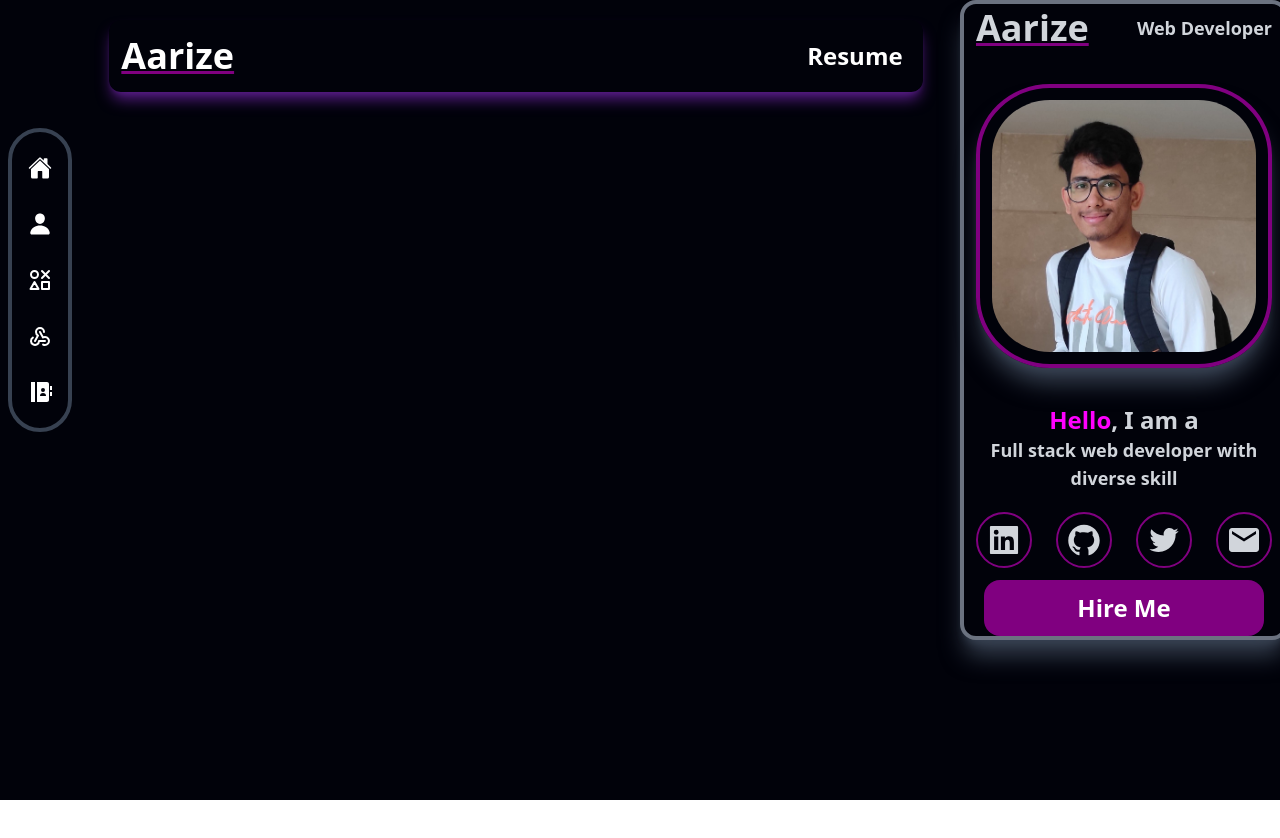
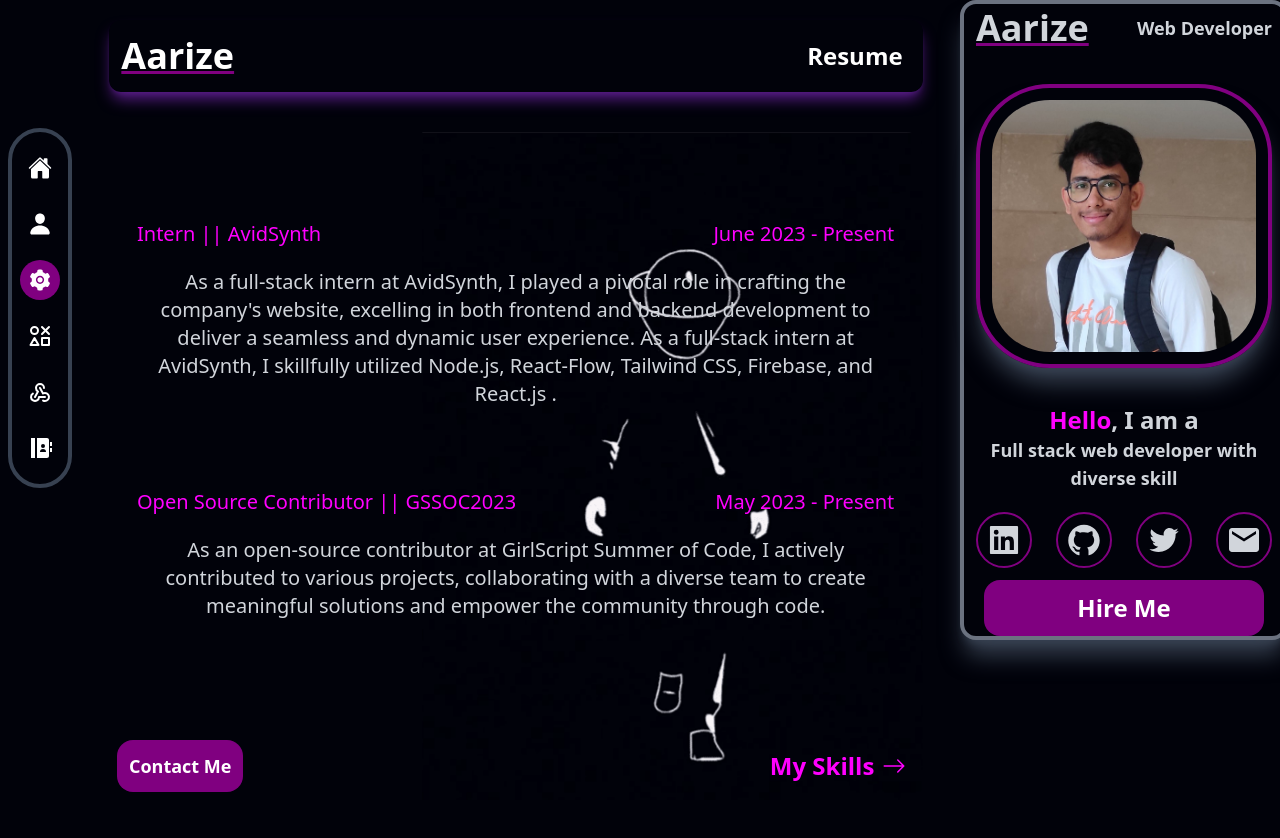
Before and after one commit to Aarize29/AarizePortfolio, a React (Vite) app: page /experience in a window 1280 px wide. Shown: the top 838 px of the page. Before the commit the page ends 800 px from the top, so only its background shows below. Built offline with nearby package versions, Linux system fonts and the light colour scheme; no server answers.

Commit message:
added experience section

```diff
--- a/src/App.jsx
+++ b/src/App.jsx
@@ -9,6 +9,7 @@ import Projects from '../src/components/main/projects/Projects'
 import Contact from '../src/components/main/contact/Contact'
 import Navbar from '../src/components/navbarComponent/Navbar'
 import { BrowserRouter as Router, Routes, Route} from 'react-router-dom'
+import Experience from './components/main/experience/Experience'
 function App() {
 
 
@@ -22,6 +23,7 @@ function App() {
          <Routes>
         <Route path='/' element={<Hero/>}/>
         <Route path='about' element={<About/>}/>
+        <Route path='experience' element={<Experience/>}/>
         <Route path='skills' element={<Skills/>}/>
         <Route path='projects' element={<Projects/>}/>
         <Route path='contact' element={<Contact/>}/>
--- a/src/components/main/MainBody.jsx
+++ b/src/components/main/MainBody.jsx
@@ -72,6 +72,9 @@ const MainBody = () => {
        <a href='#about' >
   <IoPerson className="mr-1 text-white" />
 </a>
+       <a href='#experience' >
+  <AiFillSetting className="mr-1 text-white" />
+</a>
 
 
        <a href='#skills' >
@@ -143,6 +146,37 @@ const MainBody = () => {
           {/* <a href='skills'><span className='text-fuchsia-500 flex items-center justify-between text-2xl font-semibold cursor-pointer hover:underline decoration-white'> My Skills <BsArrowRight className='m-2'/></span></a> */}
         </div>
     </div>
+
+    {/* Experience */}
+    <h1 className='text-center mt-20 text-[fuchsia] underline decoration-white text-4xl font-bold'>Experience</h1>
+    <div id='experience' className='overflow-y-scroll mt-2 w-screen text-white flex p-5 flex-col hide-scrollbar h-screen'>
+    <div className=' rounded-2xl bg-backimage p-2 transform -scale-x-100 bg-repeat-space '>
+          <div className='text-xl text-gray-300    mt-20 text-gray-300 text-center transform -scale-x-100'>
+        <div className='flex flex-col ml-5 mr-5  items-center' ><span className='text-fuchsia-500 mb-5 '>Intern At AvidSynth </span>
+        <span className='text-fuchsia-500'>June 2023 - Present</span>
+        </div>
+
+        <p className='m-5'>As a full-stack intern at AvidSynth, I played a pivotal role in crafting the company's website, excelling in both frontend and backend development to deliver a seamless and dynamic user experience.
+
+        As a full-stack intern at AvidSynth, I skillfully utilized Node.js, React-Flow, Tailwind CSS, Firebase, and React.js .
+        </p>
+        </div>
+        <div className='text-xl text-gray-300    mt-20 text-gray-300 text-center transform -scale-x-100'>
+        <div className='flex ml-5 mr-5 flex-col items-center' ><span className='text-fuchsia-500 mb-5'>Open Source Contributor At GSSOC2023 </span>
+        <span className='text-fuchsia-500'>May 2023 - Present</span>
+        </div>
+
+        <p className='m-5'>As an open-source contributor at GirlScript Summer of Code, I actively contributed to various projects, collaborating with a diverse team to create meaningful solutions and empower the community through code.
+        </p>
+        </div>
+
+
+    </div>
+    </div>
+
+
+
+
     {/* Skills */}
 
     <div id='skills' className='flex w-screen flex-col'>
--- /dev/null
+++ b/src/components/main/experience/Experience.jsx
@@ -0,0 +1,39 @@
+import React from 'react'
+import { Link } from 'react-router-dom'
+import {BsArrowRight} from 'react-icons/bs'
+const Experience = () => {
+  return (
+    <div className='overflow-y-scroll mt-2 text-white flex p-5 flex-col hide-scrollbar h-screen'>
+
+    <div className=' rounded-2xl bg-backimage p-2 transform -scale-x-100 bg-repeat-space '>
+         <div className='text-xl text-gray-300    mt-20 text-gray-300 text-center transform -scale-x-100'>
+        <div className='flex ml-5 mr-5 justify-between items-center' ><span className='text-[fuchsia]'>Intern || AvidSynth </span>
+        <span className='text-[fuchsia]'>June 2023 - Present</span>
+        </div>
+
+        <p className='m-5'>As a full-stack intern at AvidSynth, I played a pivotal role in crafting the company's website, excelling in both frontend and backend development to deliver a seamless and dynamic user experience.
+
+        As a full-stack intern at AvidSynth, I skillfully utilized Node.js, React-Flow, Tailwind CSS, Firebase, and React.js .
+        </p>
+        </div>
+       <div className='text-xl text-gray-300    mt-20 text-gray-300 text-center transform -scale-x-100'>
+        <div className='flex ml-5 mr-5 justify-between items-center' ><span className='text-[fuchsia]'>Open Source Contributor || GSSOC2023 </span>
+        <span className='text-[fuchsia]'>May 2023 - Present</span>
+        </div>
+
+        <p className='m-5'>As an open-source contributor at GirlScript Summer of Code, I actively contributed to various projects, collaborating with a diverse team to create meaningful solutions and empower the community through code.
+        </p>
+        </div>
+
+
+
+    <div className='flex items-center justify-between mt-[15%] transform -scale-x-100 '>
+          <Link to='/contact'><button className='text-white text-lg font-bold hover:bg-gray-300 w-fit h-fit p-3 rounded-2xl hover:underline hover:text-[fuchsia] bg-[purple] '>Contact Me</button></Link>
+          <Link to='/skills'><span className='text-[fuchsia] flex items-center justify-between text-2xl font-semibold cursor-pointer hover:underline decoration-white'> My Skills <BsArrowRight className='m-2'/></span></Link>
+        </div>
+    </div>
+    </div>
+  )
+}
+
+export default Experience
--- a/src/components/sideMenuBar/Sidebar.jsx
+++ b/src/components/sideMenuBar/Sidebar.jsx
@@ -10,6 +10,7 @@ import './Sidebar.css';
 const menuItems = [
   { name: 'Home', path: '/', icon: <IoHome /> },
   { name: 'About', path: '/about', icon: <IoPerson /> },
+  { name: 'Experience', path: '/experience', icon: <AiFillSetting />},
   { name: 'Skills', path: '/skills', icon: <TbIcons /> },
   { name: 'Projects', path: '/projects', icon: <TbWebhook /> },
   { name: 'Contact', path: '/contact', icon: <RiContactsBookFill /> },
```
